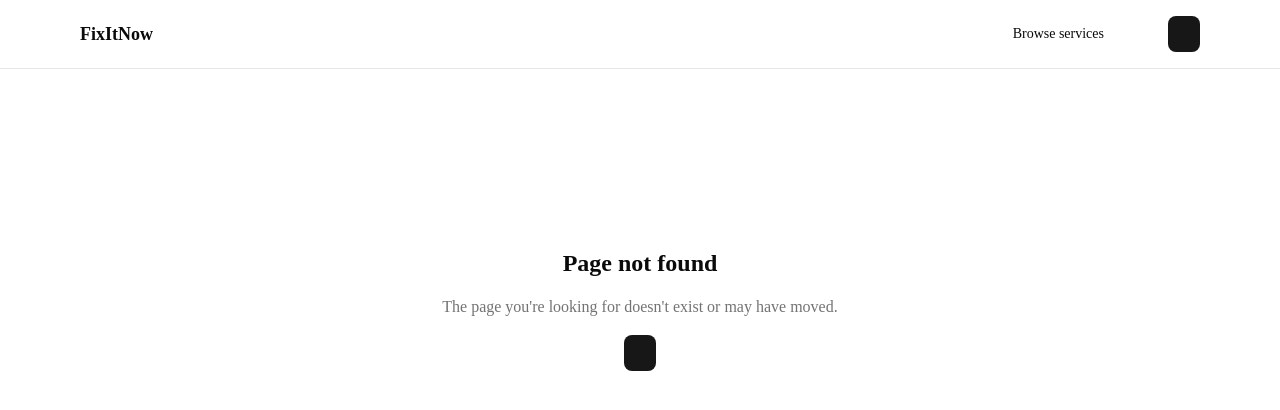
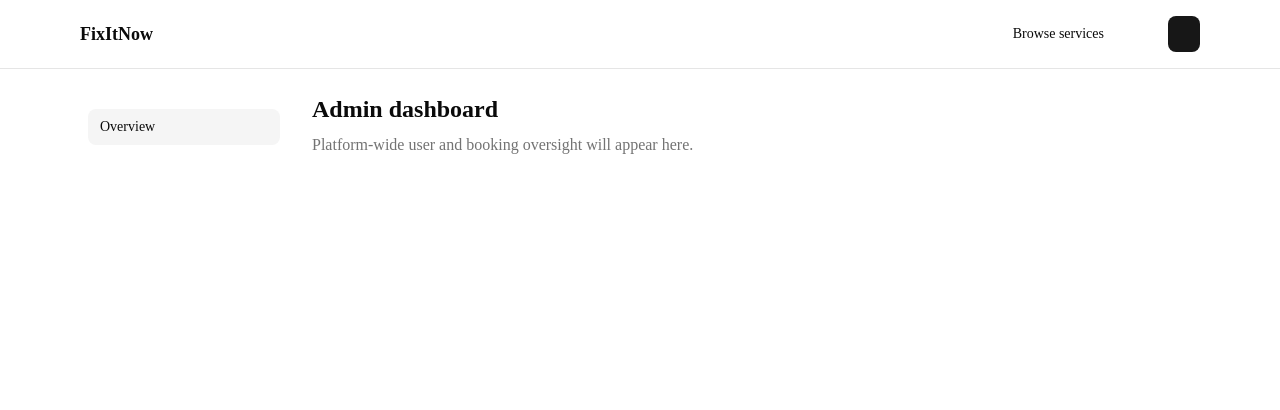
Before and after one commit to joynto7/fixitnow-frontend, a Next.js app: page /dashboard/admin in a window 1280 px wide. Before the commit this address had no page. Shown: the top 410 px of the page. Built offline with nearby package versions, Linux system fonts and the light colour scheme.

Commit message:
feat: add dashboard shell, per-role stub pages, and payment stub pages

```diff
--- /dev/null
+++ b/src/app/dashboard/admin/page.tsx
@@ -0,0 +1,8 @@
+export default function AdminDashboardPage() {
+  return (
+    <div>
+      <h1 className="text-2xl font-semibold">Admin dashboard</h1>
+      <p className="text-muted-foreground mt-2">Platform-wide user and booking oversight will appear here.</p>
+    </div>
+  );
+}
--- /dev/null
+++ b/src/app/dashboard/customer/page.tsx
@@ -0,0 +1,8 @@
+export default function CustomerDashboardPage() {
+  return (
+    <div>
+      <h1 className="text-2xl font-semibold">Customer dashboard</h1>
+      <p className="text-muted-foreground mt-2">Your bookings and payment history will appear here.</p>
+    </div>
+  );
+}
--- /dev/null
+++ b/src/app/dashboard/layout.tsx
@@ -0,0 +1,42 @@
+'use client';
+
+import Link from 'next/link';
+import { usePathname } from 'next/navigation';
+import { useAuthStore } from '@/lib/auth/store';
+import { cn } from '@/lib/utils';
+
+const NAV_ITEMS: Record<'customer' | 'technician' | 'admin', { href: string; label: string }[]> = {
+  customer: [{ href: '/dashboard/customer', label: 'Overview' }],
+  technician: [{ href: '/dashboard/technician', label: 'Overview' }],
+  admin: [{ href: '/dashboard/admin', label: 'Overview' }],
+};
+
+export default function DashboardLayout({ children }: { children: React.ReactNode }) {
+  const pathname = usePathname();
+  const user = useAuthStore((state) => state.user);
+  const segment = pathname.split('/')[2] as 'customer' | 'technician' | 'admin' | undefined;
+  const items = segment ? NAV_ITEMS[segment] : [];
+
+  return (
+    <div className="mx-auto flex max-w-6xl gap-8 p-6">
+      <aside className="w-48 shrink-0">
+        <p className="mb-4 text-sm font-medium text-muted-foreground">{user?.name}</p>
+        <nav className="flex flex-col gap-1">
+          {items.map((item) => (
+            <Link
+              key={item.href}
+              href={item.href}
+              className={cn(
+                'rounded-md px-3 py-2 text-sm',
+                pathname === item.href ? 'bg-muted font-medium' : 'hover:bg-muted/50'
+              )}
+            >
+              {item.label}
+            </Link>
+          ))}
+        </nav>
+      </aside>
+      <main className="flex-1">{children}</main>
+    </div>
+  );
+}
--- /dev/null
+++ b/src/app/dashboard/technician/page.tsx
@@ -0,0 +1,8 @@
+export default function TechnicianDashboardPage() {
+  return (
+    <div>
+      <h1 className="text-2xl font-semibold">Technician dashboard</h1>
+      <p className="text-muted-foreground mt-2">Your upcoming jobs, earnings, and pending requests will appear here.</p>
+    </div>
+  );
+}
--- /dev/null
+++ b/src/app/payment/cancel/page.tsx
@@ -0,0 +1,8 @@
+export default function PaymentCancelPage() {
+  return (
+    <div className="mx-auto max-w-md py-16 text-center">
+      <h1 className="text-2xl font-semibold">Payment cancelled</h1>
+      <p className="text-muted-foreground mt-2">Your booking hasn&apos;t been paid for yet. You can retry from your bookings list.</p>
+    </div>
+  );
+}
--- /dev/null
+++ b/src/app/payment/success/page.tsx
@@ -0,0 +1,10 @@
+export default function PaymentSuccessPage() {
+  return (
+    <div className="mx-auto max-w-md py-16 text-center">
+      <h1 className="text-2xl font-semibold">Payment successful</h1>
+      <p className="text-muted-foreground mt-2">
+        Booking status updates will appear here once payment integration is wired up.
+      </p>
+    </div>
+  );
+}
```
